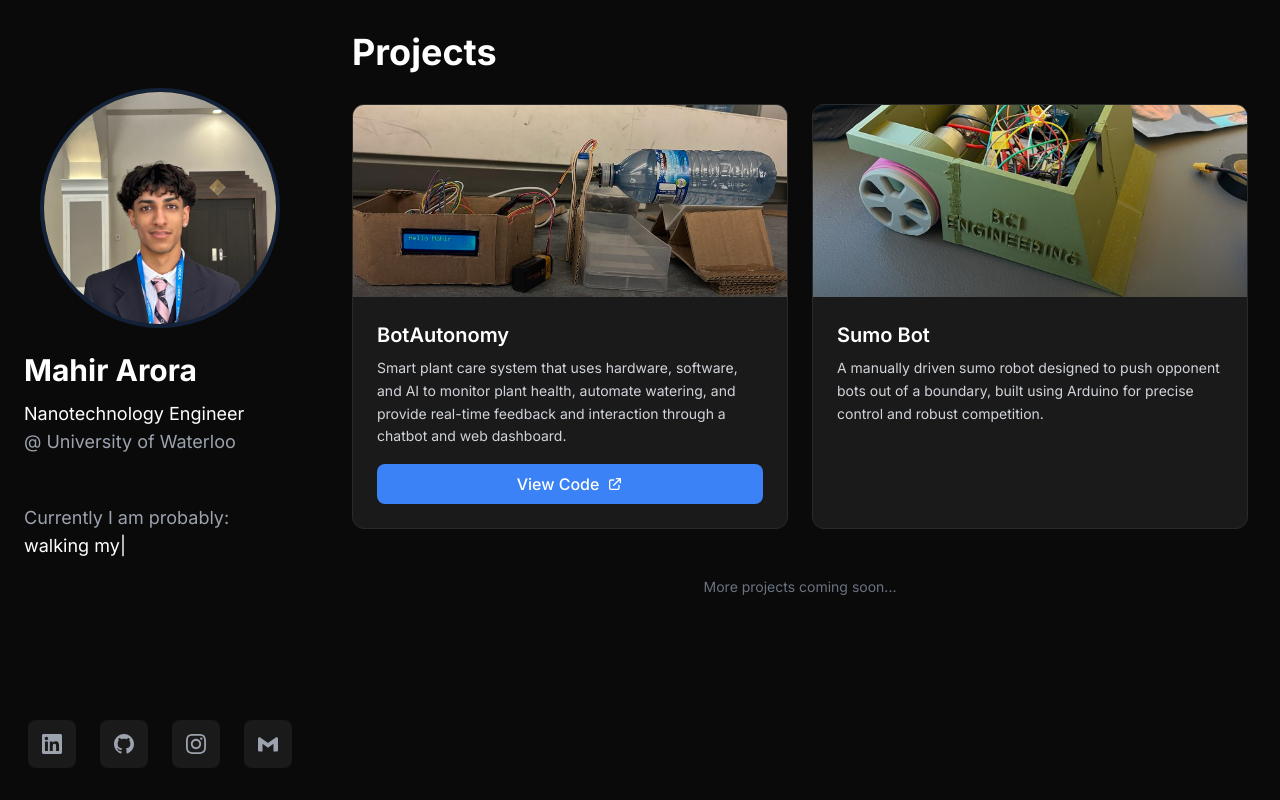
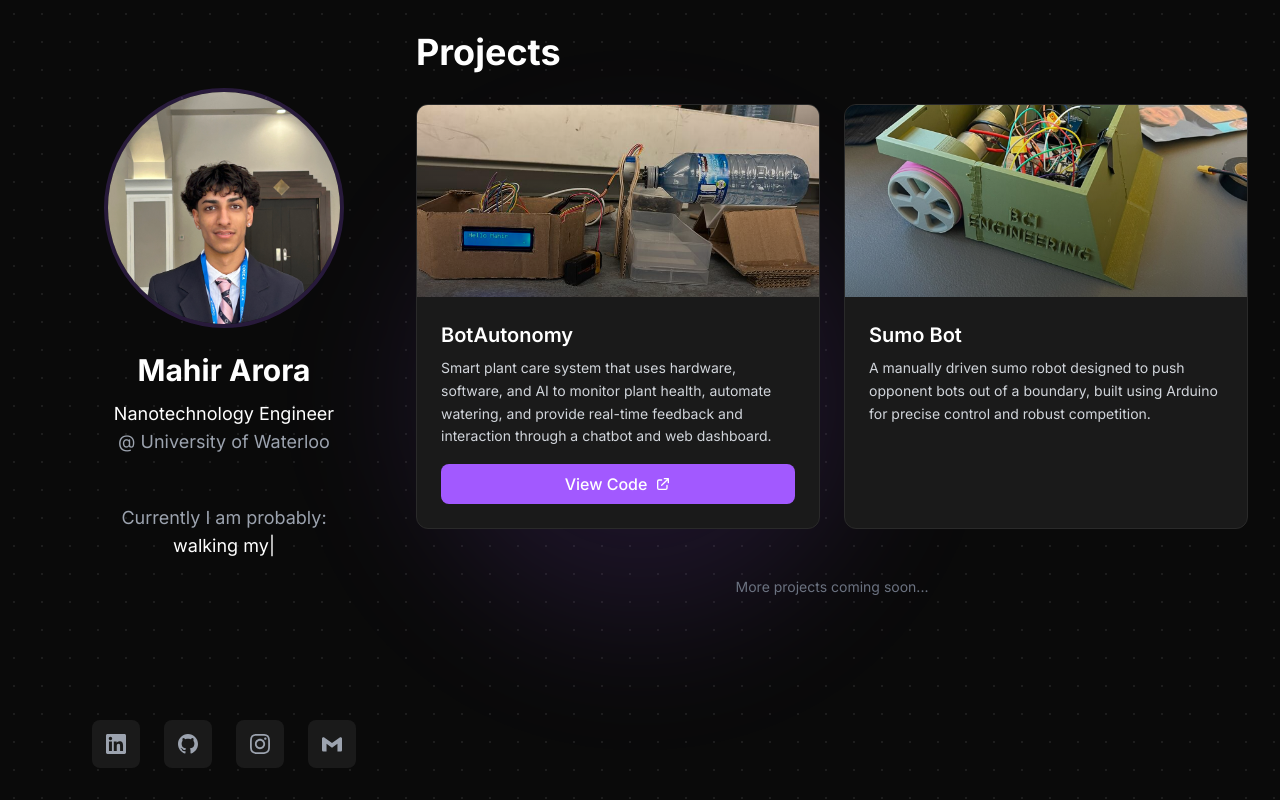
Before and after one commit to Syinaric/engineering-portfolio, a React (Create React App) app: page / in a window 1280 px wide. Built offline with nearby package versions, Linux system fonts and the light colour scheme.

Commit message:
Improve spotlight: smaller, faint purple, always visible dot grid, smooth lag

```diff
--- a/src/App.tsx
+++ b/src/App.tsx
@@ -2,12 +2,15 @@ import React, { useState } from 'react';
 import Sidebar from './components/Sidebar';
 import ProjectsList from './components/ProjectsList';
 import MobileMenu from './components/MobileMenu';
+import Spotlight from './components/Spotlight';
 
 function App() {
   const [isMobileMenuOpen, setIsMobileMenuOpen] = useState(false);
 
   return (
-    <div className="min-h-screen bg-dark-bg">
+    <div className="min-h-screen bg-dark-bg relative">
+      <Spotlight />
+      <div className="relative z-10">
         {/* Mobile Menu Button */}
         <button
           onClick={() => setIsMobileMenuOpen(true)}
@@ -29,8 +32,9 @@ function App() {
         </div>
 
         {/* Main Content */}
-      <div className="lg:ml-80">
+        <div className="lg:ml-[30vw]">
           <ProjectsList />
+        </div>
       </div>
     </div>
   );
--- a/src/components/CurrentlyDoing.tsx
+++ b/src/components/CurrentlyDoing.tsx
@@ -8,7 +8,7 @@ const hobbies = [
   'learning KiCad',
   'unclogging my 3D printer',
   "ripping my hair out because my code won't compile",
-  'brewing my third coffee of the day.'
+  'brewing my third coffee of the day'
 ];
 
 const TYPING_SPEED = 60;
@@ -48,7 +48,7 @@ const CurrentlyDoing: React.FC = () => {
   }, [display, typing, current]);
 
   return (
-    <div className="min-h-[3.5rem]">
+    <div className="min-h-[3.5rem] w-full text-center">
       <div className="text-lg text-gray-400">Currently I am probably:</div>
       <div className="text-lg text-white h-7">
         <span>{display}</span>
--- a/src/components/Sidebar.tsx
+++ b/src/components/Sidebar.tsx
@@ -43,8 +43,8 @@ const Sidebar: React.FC = () => {
   ];
 
   return (
-    <div className="fixed left-0 top-0 h-full w-80 bg-dark-bg p-6 flex flex-col justify-between">
-      <div>
+    <div className="fixed left-0 top-0 h-full w-[30vw] min-w-[320px] bg-transparent p-6 flex flex-col justify-between" style={{zIndex: 10}}>
+      <div className="pl-16">
         {/* Profile Picture */}
         <div className="flex flex-col items-center mb-12 mt-16">
           <div className="w-60 h-60 rounded-full overflow-hidden mb-6 border-4 border-accent/20 flex items-center justify-center">
@@ -54,8 +54,8 @@ const Sidebar: React.FC = () => {
               className="w-full h-full object-cover scale-110"
             />
           </div>
-          <h1 className="text-3xl font-bold text-white mb-3 w-full text-left">Mahir Arora</h1>
-          <div className="w-full text-left">
+          <h1 className="text-3xl font-bold text-white mb-3 w-full text-center">Mahir Arora</h1>
+          <div className="w-full text-center">
             <p className="text-white text-lg">Nanotechnology Engineer</p>
             <p className="text-gray-400 text-lg">@ University of Waterloo</p>
           </div>
@@ -66,7 +66,7 @@ const Sidebar: React.FC = () => {
         </div>
       </div>
       {/* Social Links */}
-      <div className="flex justify-center space-x-6 mb-2">
+      <div className="flex justify-center space-x-6 mb-2 pl-16">
         {socialLinks.map((link) => (
           <a
             key={link.name}
--- /dev/null
+++ b/src/components/Spotlight.tsx
@@ -0,0 +1,71 @@
+import React, { useEffect, useRef } from 'react';
+
+const SPOTLIGHT_SIZE = 500;
+
+const Spotlight: React.FC = () => {
+  const spotlightRef = useRef<HTMLDivElement>(null);
+  const pos = useRef({ x: window.innerWidth / 2, y: window.innerHeight / 2 });
+  const target = useRef({ x: window.innerWidth / 2, y: window.innerHeight / 2 });
+
+  // Animate the spotlight position with lag
+  useEffect(() => {
+    const animate = () => {
+      pos.current.x += (target.current.x - pos.current.x) * 0.15;
+      pos.current.y += (target.current.y - pos.current.y) * 0.15;
+      if (spotlightRef.current) {
+        spotlightRef.current.style.left = `${pos.current.x - SPOTLIGHT_SIZE / 2}px`;
+        spotlightRef.current.style.top = `${pos.current.y - SPOTLIGHT_SIZE / 2}px`;
+      }
+      requestAnimationFrame(animate);
+    };
+    animate();
+  }, []);
+
+  // Update target position on mouse move
+  useEffect(() => {
+    const handleMouseMove = (e: MouseEvent) => {
+      target.current = { x: e.clientX, y: e.clientY };
+    };
+    window.addEventListener('mousemove', handleMouseMove);
+    return () => window.removeEventListener('mousemove', handleMouseMove);
+  }, []);
+
+  // CSS dot grid background
+  const gridStyle: React.CSSProperties = {
+    position: 'fixed',
+    left: 0,
+    top: 0,
+    width: '100vw',
+    height: '100vh',
+    pointerEvents: 'none',
+    zIndex: 0,
+    backgroundImage:
+      'radial-gradient(rgba(255,255,255,0.08) 1.5px, transparent 1.5px)',
+    backgroundSize: '28px 28px',
+    opacity: 1,
+  };
+
+  // The purple spotlight (faint, smaller, no white mask)
+  const purpleStyle: React.CSSProperties = {
+    position: 'fixed',
+    width: SPOTLIGHT_SIZE,
+    height: SPOTLIGHT_SIZE,
+    borderRadius: '50%',
+    background:
+      'radial-gradient(circle, rgba(162,89,255,0.18) 0%, rgba(162,89,255,0.08) 60%, transparent 100%)',
+    filter: 'blur(60px)',
+    pointerEvents: 'none',
+    zIndex: 1,
+    left: pos.current.x - SPOTLIGHT_SIZE / 2,
+    top: pos.current.y - SPOTLIGHT_SIZE / 2,
+  };
+
+  return (
+    <>
+      <div style={gridStyle} />
+      <div ref={spotlightRef} style={purpleStyle} />
+    </>
+  );
+};
+
+export default Spotlight;
--- a/src/index.css
+++ b/src/index.css
@@ -4,7 +4,7 @@
 @tailwind utilities;
 
 @layer base {
-  body {
+body {
     font-family: 'Inter', system-ui, sans-serif;
     background-color: #0a0a0a;
     color: #ffffff;
@@ -14,7 +14,7 @@
 @layer components {
   .card-hover {
     @apply transition-all duration-300 ease-in-out hover:shadow-lg hover:shadow-accent/20 hover:-translate-y-1;
-  }
+}
 
   .social-link {
     @apply transition-colors duration-200 hover:text-accent;
--- a/tailwind.config.js
+++ b/tailwind.config.js
@@ -9,8 +9,8 @@ module.exports = {
         'dark-bg': '#0a0a0a',
         'dark-card': '#1a1a1a',
         'dark-border': '#2a2a2a',
-        'accent': '#3b82f6',
-        'accent-hover': '#2563eb',
+        accent: '#a259ff',
+        'accent-hover': '#7c2ae8',
       },
       fontFamily: {
         'sans': ['Inter', 'system-ui', 'sans-serif'],
```
Lines whose indentation alone changed are shown as unchanged.
